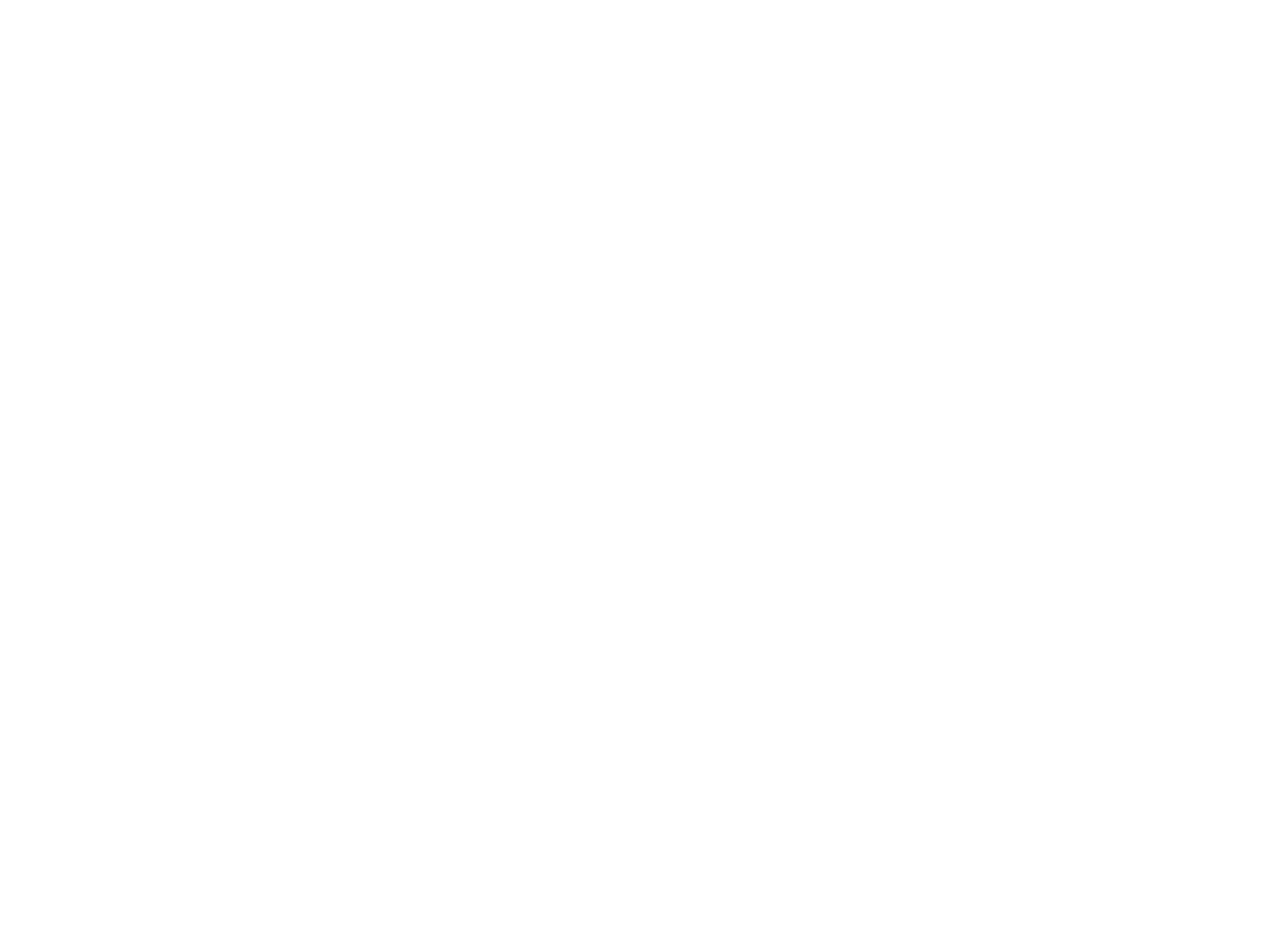
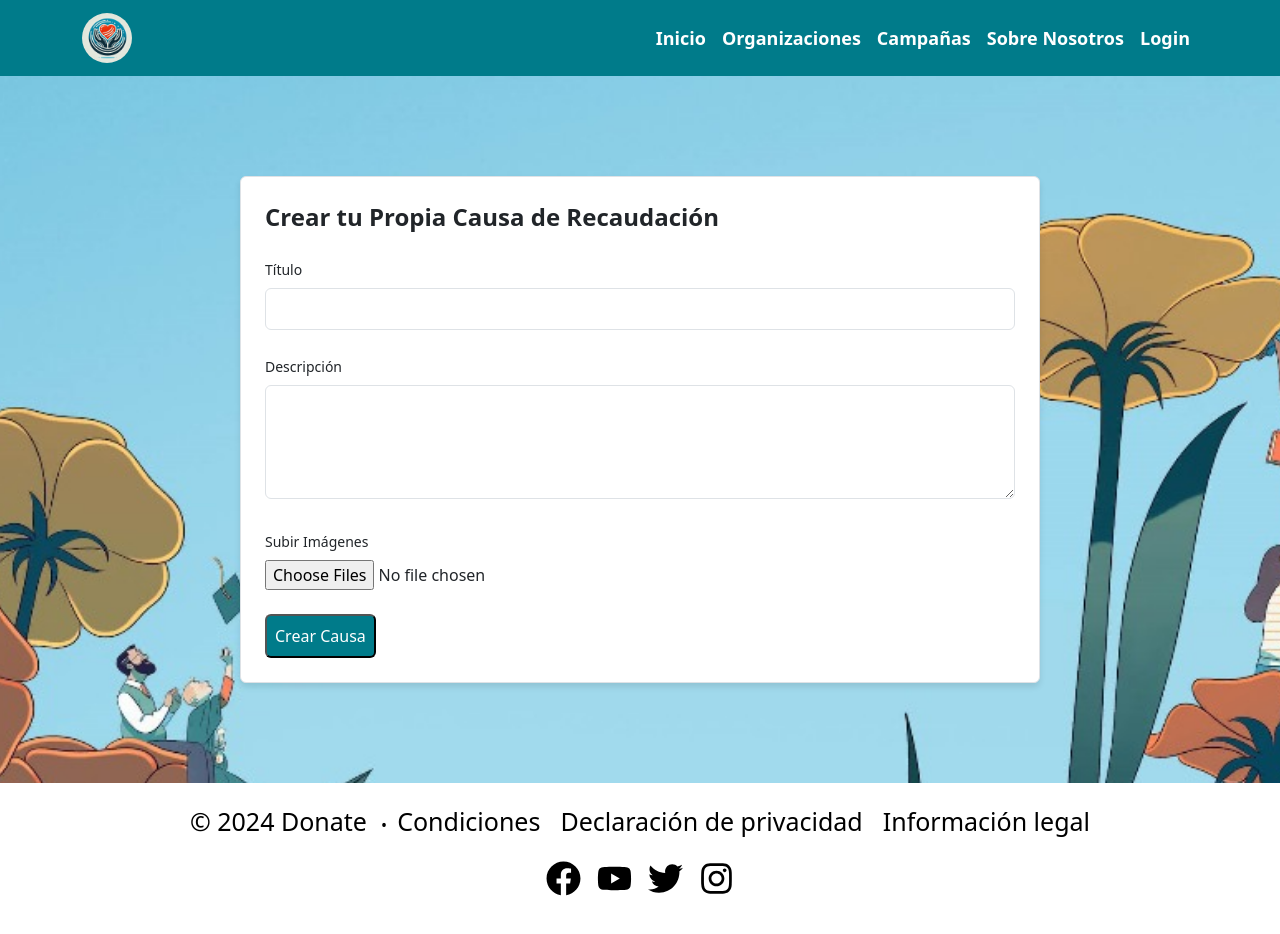
Before and after one commit to car020202/frontendparadonaciones, a React (Vite) app: page /crearcausa in a window 1280 px wide. Before the commit this address had no page. Shown: the top 934 px of the page. Before the commit the page ends 800 px from the top, so only its background shows below. Built offline with nearby package versions, Linux system fonts and the light colour scheme.

Commit message:
crearcausa

```diff
--- a/src/App.jsx
+++ b/src/App.jsx
@@ -8,6 +8,7 @@
 import 'bootstrap/dist/css/bootstrap.min.css';
 import 'bootstrap/dist/js/bootstrap.bundle.min.js';
 import './App.css';
+import CreateCausa from './Causas/CreateCausa';
 
 function App() {
   const [isLoggedIn, setIsLoggedIn] = useState(false);
@@ -55,6 +56,8 @@
         <Route path="/dashboard" element={<Dashboard />} />
 
         <Route path="/donaciones" element={<Donaciones />}/>
+
+        <Route path="/crearcausa" element={<CreateCausa />}/>
       </Routes>
     </Router>
   );
--- /dev/null
+++ b/src/Causas/CreateCausa.css
@@ -0,0 +1,97 @@
+.max-w-md {
+    max-width: 800px;
+    background-color: #ffffff;
+  }
+
+  .mx-auto {
+    margin-left: auto;
+    margin-right: auto;
+  }
+
+  .mt-8 {
+    margin-top: 100px;
+  }
+
+  .p-4 {
+    padding: 1rem;
+  }
+
+  .border {
+    border: 1px solid #ddd;
+  }
+
+  .rounded {
+    border-radius: 0.25rem;
+  }
+
+  .shadow-md {
+    box-shadow: 0 4px 6px rgba(0, 0, 0, 0.1);
+  }
+
+  .text-2xl {
+    font-size: 1.5rem;
+    line-height: 2rem;
+  }
+
+  .font-bold {
+    font-weight: 700;
+  }
+
+  .mb-4 {
+    margin-bottom: 1rem;
+  }
+
+  .text-sm {
+    font-size: 0.875rem;
+    line-height: 1.25rem;
+  }
+
+  .font-medium {
+    font-weight: 500;
+  }
+
+  .w-full {
+    width: 100%;
+  }
+
+  .p-2 {
+    padding: 0.5rem;
+  }
+
+  .border {
+    border: 1px solid #ddd;
+  }
+
+  .rounded {
+    border-radius: 0.25rem;
+  }
+
+  .bg-blue-500 {
+    background-color: #007b8a;
+  }
+
+  .text-white {
+    color: #ffffff;
+  }
+
+  .hover\:bg-blue-600:hover {
+    background-color: #005f6b;
+  }
+
+  .mt-2 {
+    margin-top: 0.5rem;
+  }
+
+  .list-disc {
+    list-style-type: disc;
+  }
+
+  .ml-5 {
+    margin-left: 1.25rem;
+  }
+
+  body {
+    background-image: url('../assets/background.jpg');
+    background-size: cover;
+    background-position: center;
+  }
--- /dev/null
+++ b/src/Causas/CreateCausa.jsx
@@ -0,0 +1,90 @@
+import React, { useState } from 'react';
+import Navbar from '../navbar/navbar';
+import Footer from '../Footer/Footer';
+import './CreateCausa.css';
+
+const CreateCausa = () => {
+  const [title, setTitle] = useState('');
+  const [description, setDescription] = useState('');
+  const [images, setImages] = useState([]);
+
+  const handleImageUpload = (event) => {
+    const files = Array.from(event.target.files);
+    setImages((prevImages) => [...prevImages, ...files]);
+  };
+
+  const handleSubmit = (event) => {
+    event.preventDefault();
+    // Aquí podrías enviar los datos a una API o manejarlos como desees
+    console.log({ title, description, images });
+    alert('Causa creada con éxito!');
+
+    // Resetear formulario después de enviar
+    setTitle('');
+    setDescription('');
+    setImages([]);
+  };
+
+  return (
+    <>
+    <Navbar/>
+    <div className="max-w-md mx-auto mt-8 p-4 border rounded shadow-md">
+      <h2 className="text-2xl font-bold mb-4">Crear tu Propia Causa de Recaudación</h2>
+      <form onSubmit={handleSubmit}>
+        <div className="mb-4">
+          <label className="block text-sm font-medium mb-2" htmlFor="title">Título</label>
+          <input
+            type="text"
+            id="title"
+            value={title}
+            onChange={(e) => setTitle(e.target.value)}
+            className="w-full p-2 border rounded"
+            required
+          />
+        </div>
+        <div className="mb-4">
+          <label className="block text-sm font-medium mb-2" htmlFor="description">Descripción</label>
+          <textarea
+            id="description"
+            value={description}
+            onChange={(e) => setDescription(e.target.value)}
+            className="w-full p-2 border rounded"
+            rows="4"
+            required
+          ></textarea>
+        </div>
+        <div className="mb-4">
+          <label className="block text-sm font-medium mb-2" htmlFor="images">Subir Imágenes</label>
+          <input
+            type="file"
+            id="images"
+            accept="image/*"
+            multiple
+            onChange={handleImageUpload}
+            className="w-full"
+          />
+          {images.length > 0 && (
+            <div className="mt-2">
+              <p className="text-sm">Imágenes seleccionadas:</p>
+              <ul className="list-disc ml-5 text-sm">
+                {images.map((image, index) => (
+                  <li key={index}>{image.name}</li>
+                ))}
+              </ul>
+            </div>
+          )}
+        </div>
+        <button
+          type="submit"
+          className="bg-blue-500 text-white p-2 rounded hover:bg-blue-600"
+        >
+          Crear Causa
+        </button>
+      </form>
+    </div>
+    <Footer/>
+    </>
+  );
+};
+
+export default CreateCausa;
```
